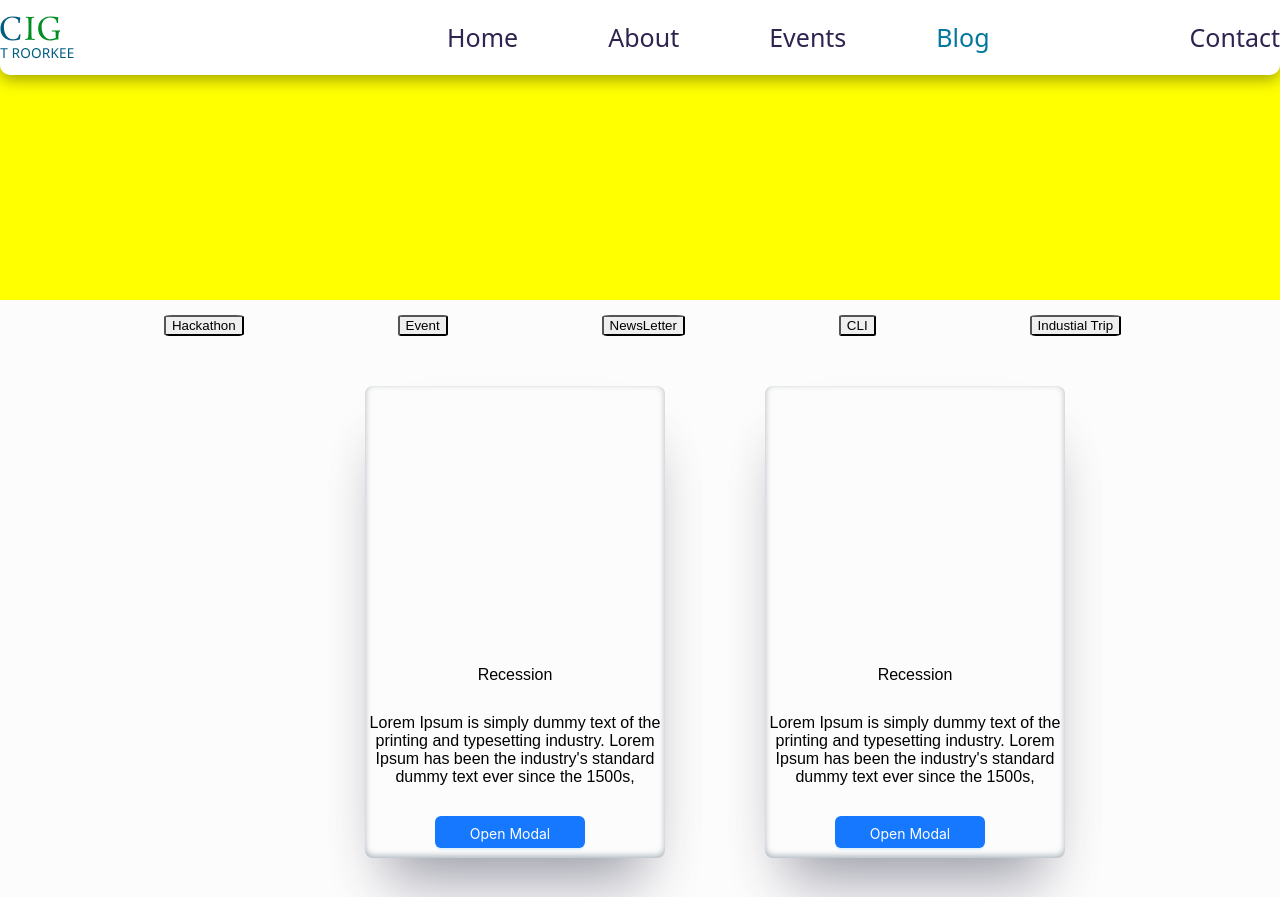
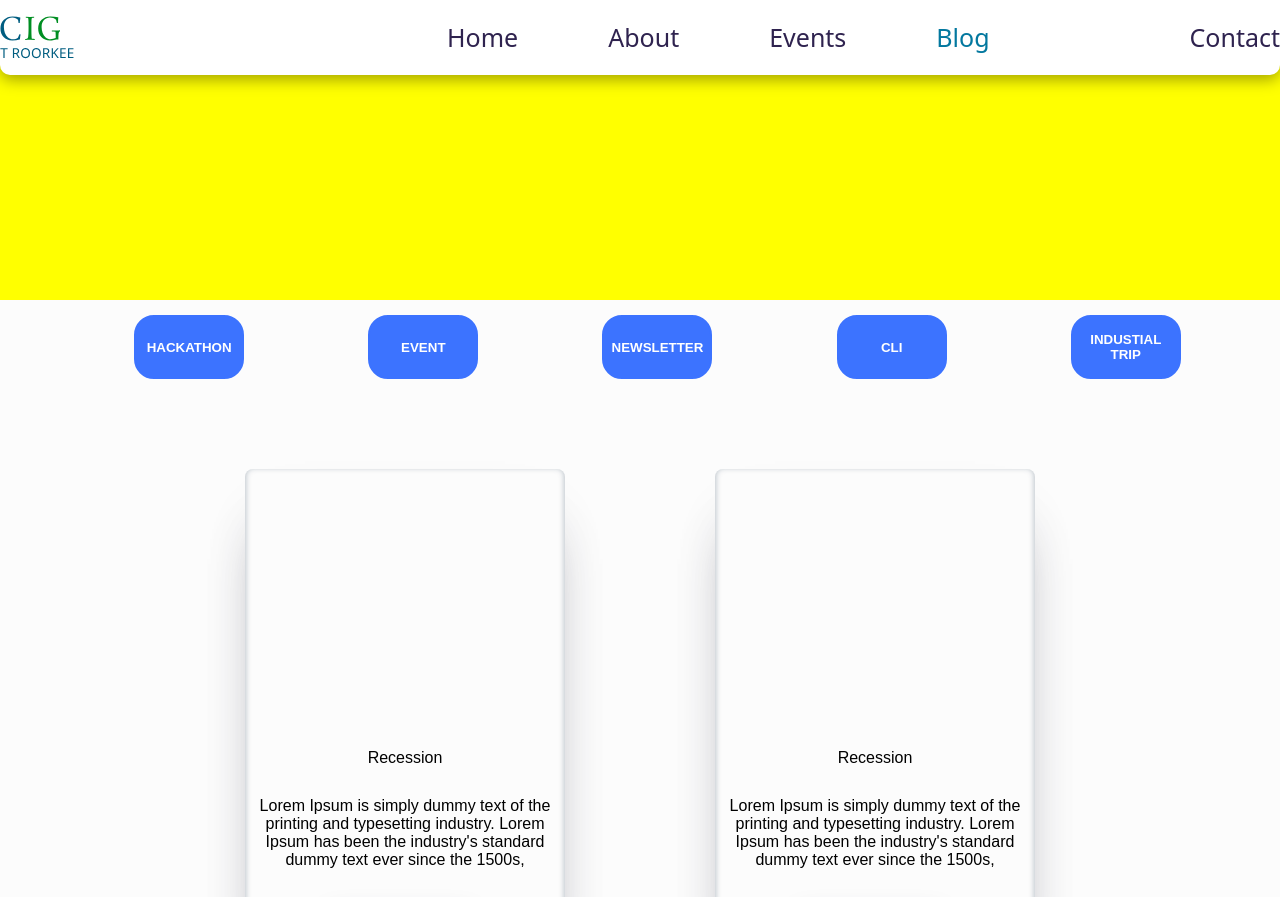
Before and after one commit to Riteshgupta2906/CigFrontEnd, a React (Create React App) app: page /blog in a window 1280 px wide. Shown: the top 897 px of the page. Built offline with nearby package versions, Linux system fonts and the light colour scheme.

Commit message:
Blog Post

```diff
--- a/src/Component/BlogPost/Model.js
+++ b/src/Component/BlogPost/Model.js
@@ -14,7 +14,7 @@ const ModelBlog = () => {
   return (
     <>
       <Button type="primary" onClick={showModal}>
-        Open Modal
+        Read More...
       </Button>
       <Modal
         title="Basic Modal"
--- a/src/Component/BlogPost/blog.js
+++ b/src/Component/BlogPost/blog.js
@@ -8,11 +8,11 @@ export default function Blog() {
         <h1>banner</h1>
       </div>
       <div className="selection">
-        <button className="btn">Hackathon</button>
-        <button className="btn">Event</button>
-        <button className="btn">NewsLetter</button>
-        <button className="btn">CLI</button>
-        <button className="btn">Industial Trip</button>
+        <button className="button button-3">Hackathon</button>
+        <button className="button button-3">Event</button>
+        <button className="button button-3">NewsLetter</button>
+        <button className="button button-3">CLI</button>
+        <button className="button button-3">Industial Trip</button>
       </div>
       <div className="AppPost">
         <Post />
--- a/src/Component/BlogPost/styles.css
+++ b/src/Component/BlogPost/styles.css
@@ -32,11 +32,12 @@ body {
   border-radius: 10%;
 }
 .post {
-  margin: 40px 50px;
+  margin: 40px 75px;
 
   width: 300px;
   display: flex;
   flex-direction: column;
+  padding: 0 10px 0 10px;
 
   border-radius: 8px;
   box-shadow: rgba(50, 50, 93, 0.25) 0px 50px 50px -20px,
@@ -69,10 +70,42 @@ body {
   flex-direction: row;
   flex-wrap: wrap;
   align-items: center;
-  margin-left: 150px;
+  margin: 10px 25px 10px 25px;
+  padding: 0 20px 0 20px;
   justify-content: center;
 }
 .ant-btn-primary {
   width: 50%;
-  margin: 10px 0 10px 70px;
+  margin: 10px 0 20px 70px;
+  box-shadow: rgba(50, 50, 93, 0.25) 0px 13px 27px -5px,
+    rgba(0, 0, 0, 0.3) 0px 8px 16px -8px;
 }
+span {
+  top: 0.45vw;
+}
+
+.button {
+  width: 110px;
+  padding-top: 15px;
+  padding-bottom: 15px;
+  text-align: center;
+  color: #000;
+  text-transform: uppercase;
+  font-weight: 600;
+  margin-left: 30px;
+  margin-bottom: 30px;
+  cursor: pointer;
+  display: inline-block;
+}
+
+.button-3 {
+  border: 2px solid #3c73ff;
+  background-color: #3c73ff;
+  border-radius: 20px;
+  color: #fff;
+  transition: 0.3s;
+}
+.button-3:hover {
+  box-shadow: 8px 8px #99bdff;
+  transition: 0.3s;
+}
```
Also changed, not shown: src/Component/images/CreativeWriting.svg (added).
